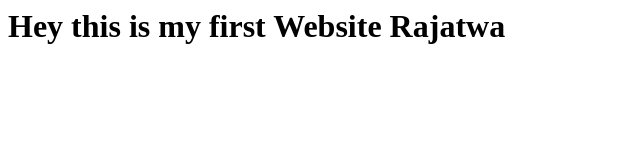
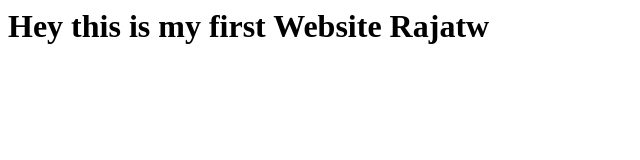
Before and after one commit to bugdriver/github-backend, a website: page public/index.html in a window 1280 px wide. Shown: the full height of the page, 0-640 px from the left. Drawn offline with Linux system fonts and the light colour scheme.

Commit message:
modified config.yml

```diff
--- a/public/index.html
+++ b/public/index.html
@@ -1,3 +1,3 @@
 <html>
-  <h1>Hey this is my first Website Rajatwa</h1>
+  <h1>Hey this is my first Website Rajatw</h1>
 </html>
```
